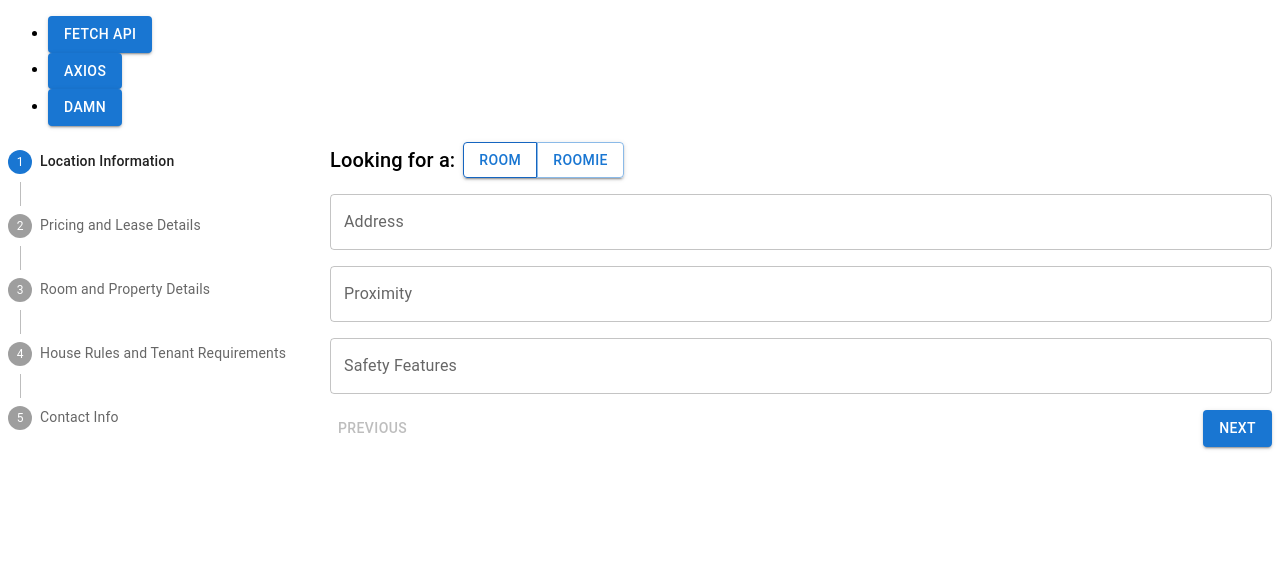
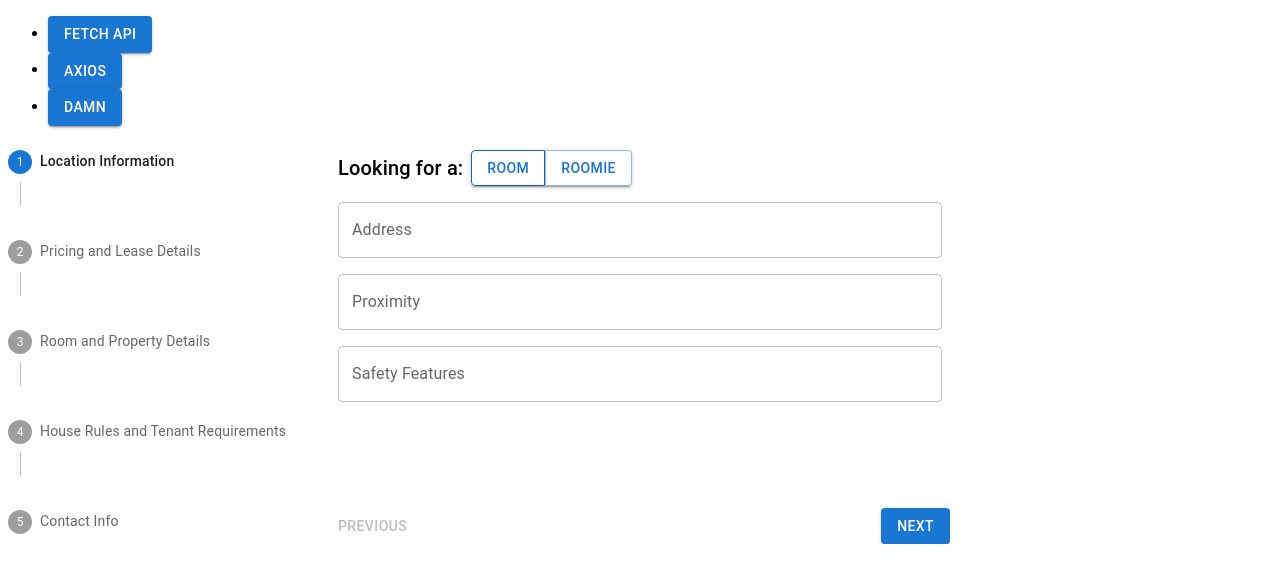
Before and after one commit to tirdesh/FindARoomie, a React (Create React App) app in the folder frontend/: page /test in a window 1280 px wide. Shown: the top 582 px of the page. Built offline with nearby package versions, Linux system fonts and the light colour scheme.

Commit message:
Update CreateListingForm.tsx

```diff
--- a/frontend/src/pages/CreateListingPage/CreateListingForm.tsx
+++ b/frontend/src/pages/CreateListingPage/CreateListingForm.tsx
@@ -38,7 +38,7 @@ const StepForm: React.FC = () => {
   return (
     <Grid container spacing={3}>
       <Grid item xs={3}>
-        <Stepper activeStep={step - 1} orientation="vertical" sx={{ minWidth: '200px' }}>
+      <Stepper activeStep={step - 1} orientation="vertical" sx={{ minWidth: '200px', height: '400px', display: 'flex', flexDirection: 'column', justifyContent: 'flex-start' }}>
           {steps.map((label, index) => (
             <Step key={label}>
               <StepLabel>{label}</StepLabel>
@@ -46,14 +46,14 @@ const StepForm: React.FC = () => {
           ))}
         </Stepper>
       </Grid>
-      <Grid item xs={9} sx={{ display: 'flex', flexDirection: 'column', alignItems: 'stretch' }}>
-        <div style={{ flexGrow: 1 }}>
+      <Grid item xs={6} sx={{ display: 'flex', flexDirection: 'column', alignItems: 'stretch', overflowY: 'scroll', minHeight: 0 }}>
+        <Grid item sx={{ display: 'flex', flexDirection: 'column', alignItems: 'stretch', overflowY: 'scroll', height: '350px',  padding: '8px', scrollbarWidth: 'thin', scrollbarColor: '#888 transparent' , '&::-webkit-scrollbar-thumb': { background: '#888' } }}>
           {step === 1 && <Step1 />}
           {step === 2 && <Step2 />}
           {step === 3 && <Step3 />}
           {step === 4 && <Step4 />}
           {step === 5 && <Step5 />}
-        </div>
+        </Grid>
         <div style={{ display: 'flex', justifyContent: 'space-between', marginTop: '1rem' }}>
           <Button
             disabled={step === 1}
```
